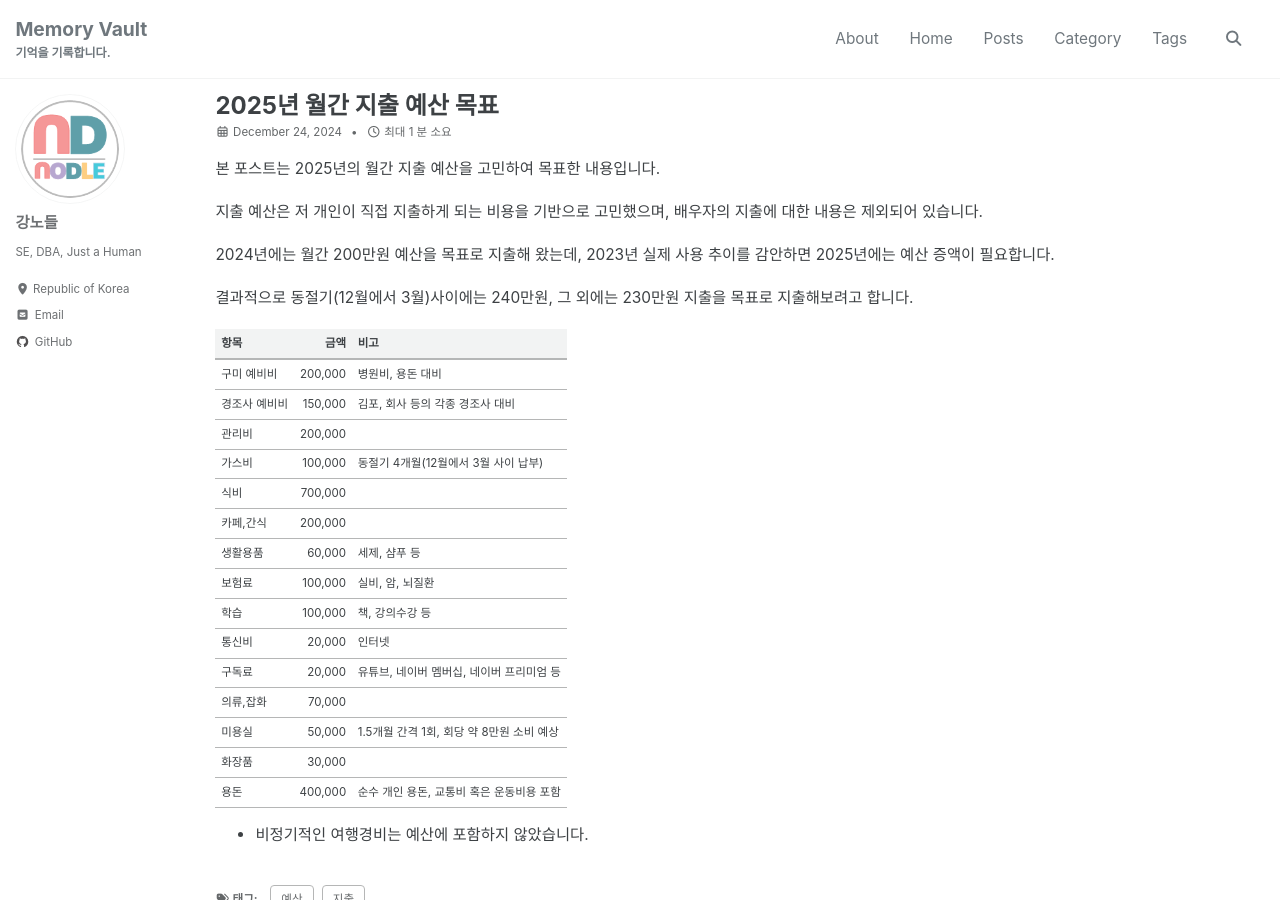
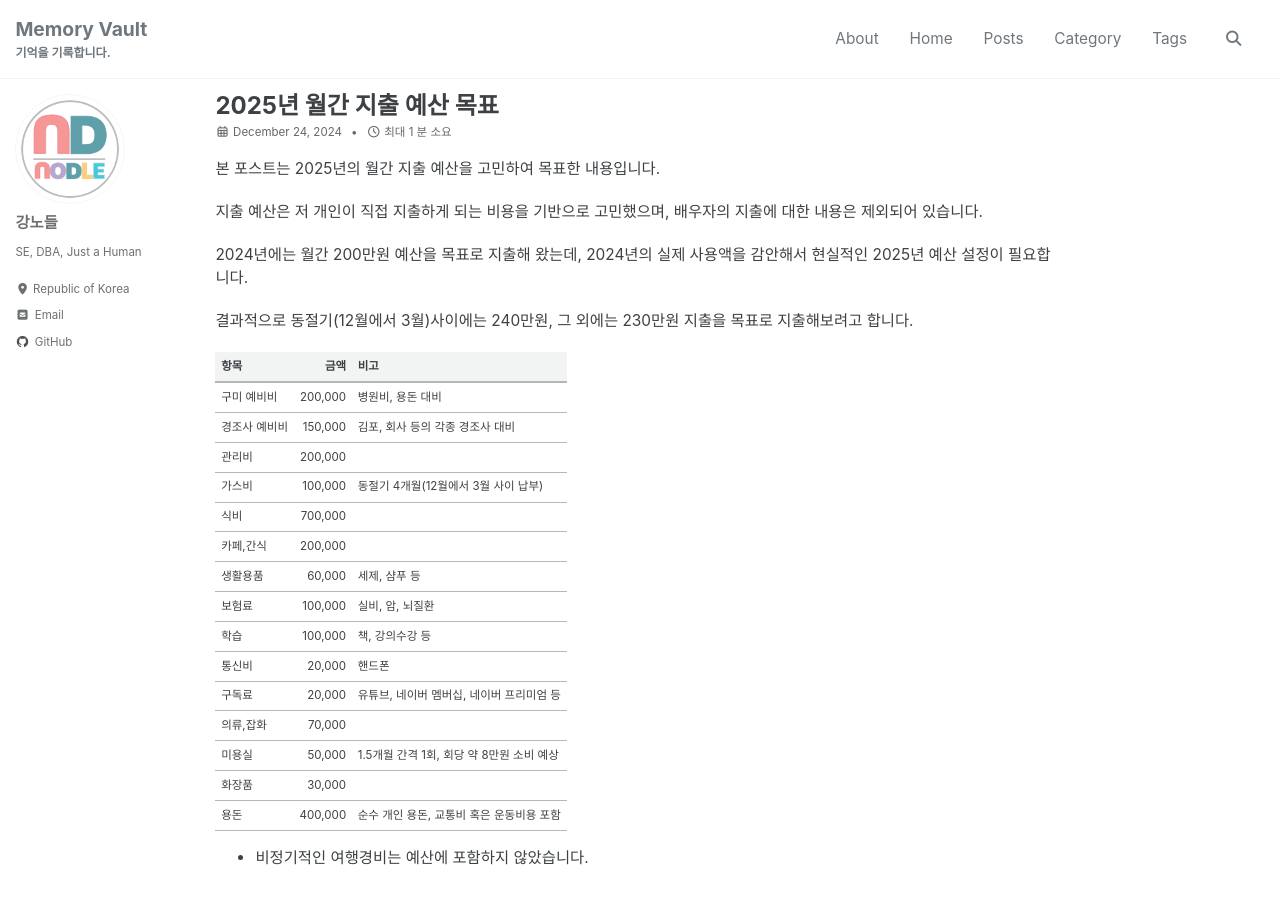
Before and after one commit to NodleKang/nodlekang.github.io, a Jekyll site: the page built from _posts/financial/2024-12-24-2025budget.md, in a window 1280 px wide and 900 px high. Built offline with Jekyll 4.4.1, drawn with Linux system fonts in a browser that asks for light colours; cached includes are drawn as plain includes; some web fonts are replaced.

Commit message:
update post

```diff
--- a/_posts/financial/2024-12-24-2025budget.md
+++ b/_posts/financial/2024-12-24-2025budget.md
@@ -16,7 +16,7 @@ toc_sticky: true
 
 지출 예산은 저 개인이 직접 지출하게 되는 비용을 기반으로 고민했으며, 배우자의 지출에 대한 내용은 제외되어 있습니다.
 
-2024년에는 월간 200만원 예산을 목표로 지출해 왔는데, 2023년 실제 사용 추이를 감안하면 2025년에는 예산 증액이 필요합니다.
+2024년에는 월간 200만원 예산을 목표로 지출해 왔는데, 2024년의 실제 사용액을 감안해서 현실적인 2025년 예산 설정이 필요합니다.
 
 결과적으로 동절기(12월에서 3월)사이에는 240만원, 그 외에는 230만원 지출을 목표로 지출해보려고 합니다.
 
@@ -31,7 +31,7 @@ toc_sticky: true
 | 생활용품 | 60,000 | 세제, 샴푸 등 |
 | 보험료 | 100,000 | 실비, 암, 뇌질환 |
 | 학습 | 100,000 | 책, 강의수강 등 |
-| 통신비 | 20,000 | 인터넷 |
+| 통신비 | 20,000 | 핸드폰 |
 | 구독료 | 20,000 | 유튜브, 네이버 멤버십, 네이버 프리미엄 등 |
 | 의류,잡화 | 70,000 |  |
 | 미용실 | 50,000 | 1.5개월 간격 1회, 회당 약 8만원 소비 예상 |
```
